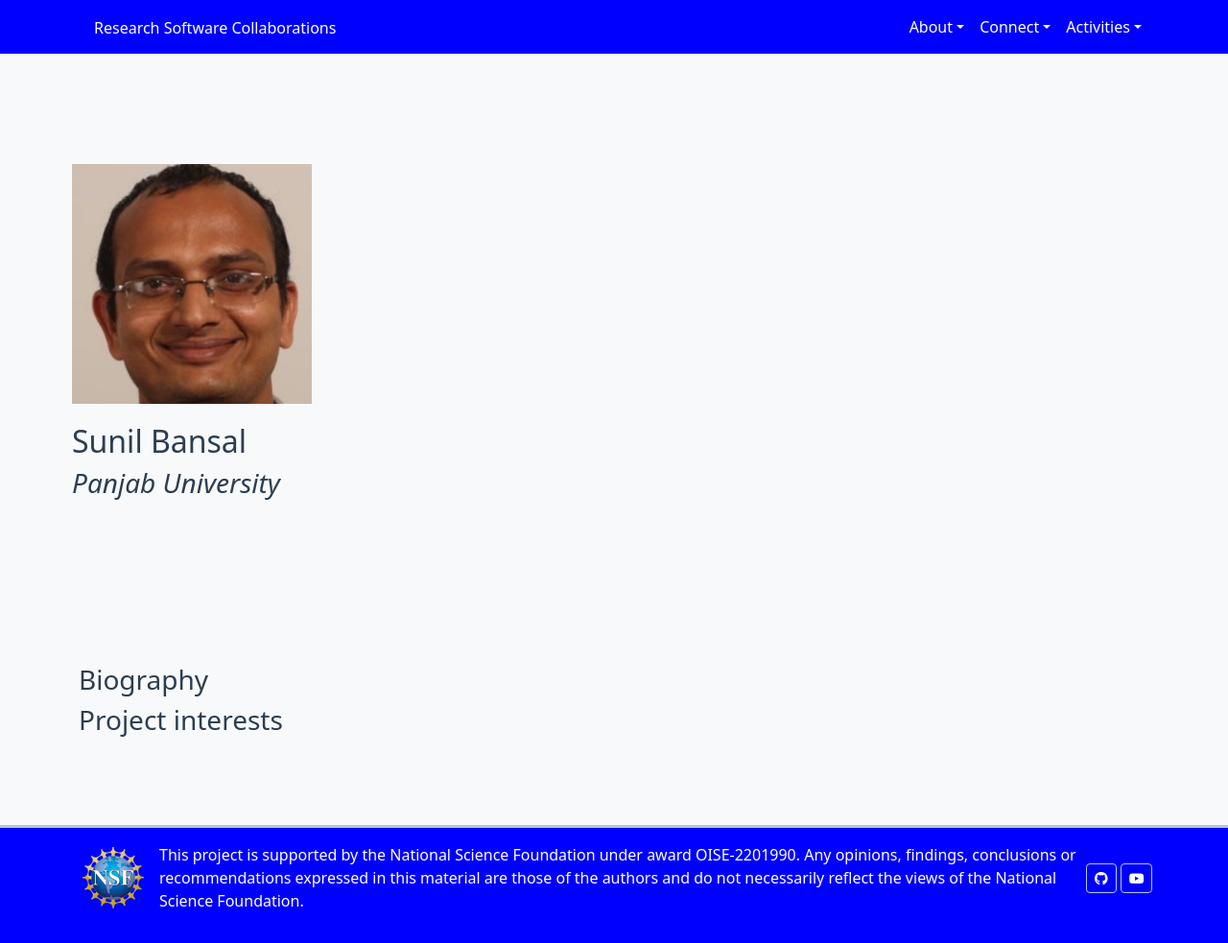
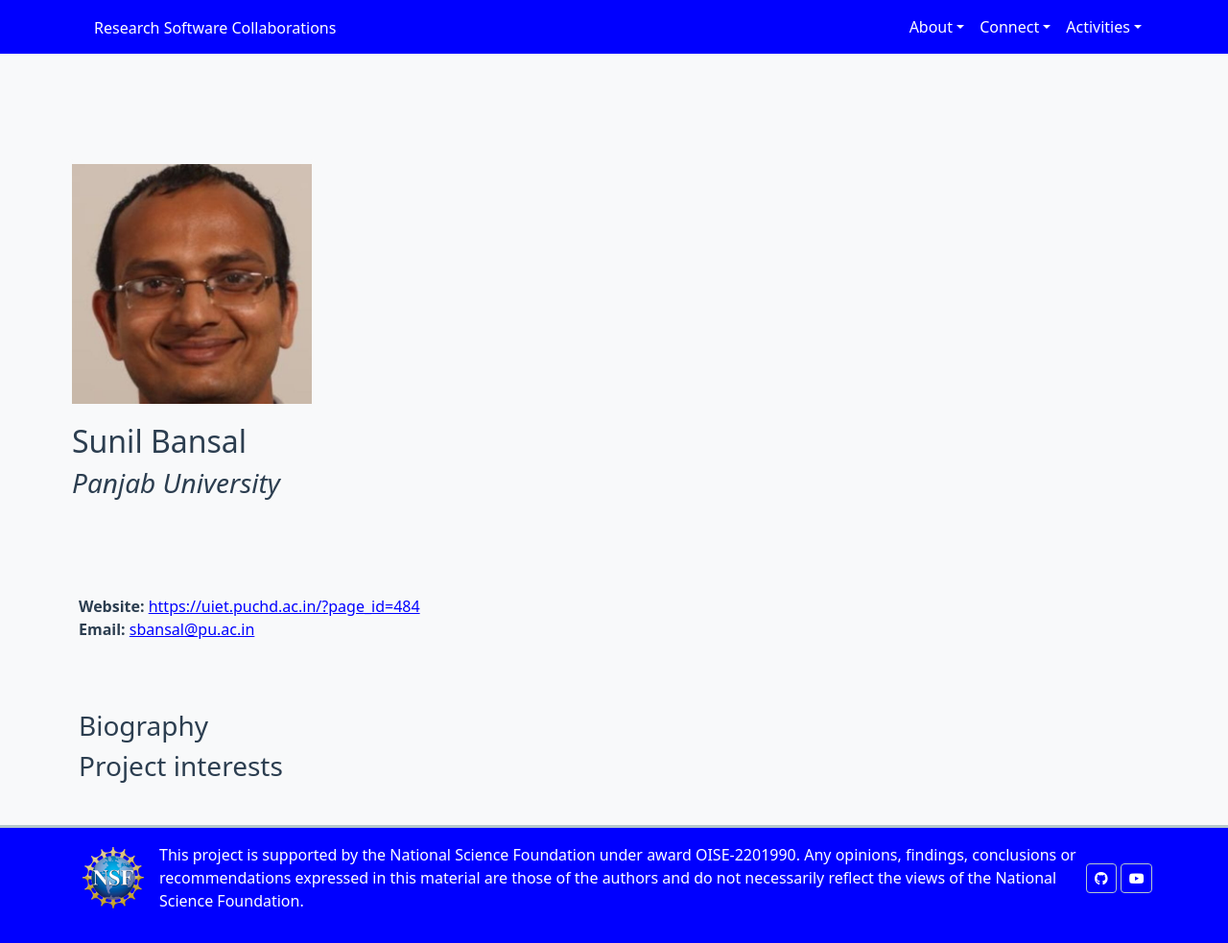
Before and after one commit to research-software-collaborations/research-software-collaborations.github.io, a Jekyll site: the page built from _collaborators/sunil-bansal.md, in a window 1280 px wide and 983 px high. Shown: the whole window at 96% size. Built offline with Jekyll 4.4.1, drawn with Linux system fonts in a browser that asks for light colours; cached includes are drawn as plain includes.

Commit message:
add some info

```diff
--- a/_collaborators/sunil-bansal.md
+++ b/_collaborators/sunil-bansal.md
@@ -3,12 +3,12 @@ layout: collaborator
 active: true
 name: Sunil Bansal
 institution: Panjab University
-e-mail:
+e-mail: sbansal@pu.ac.in
 github-username:
 photo: "/assets/images/team/Sunil-Bansal.jpg"
 shortname: sunil-bansal
-title:
-website:
+title: Assistant Professor
+website: https://uiet.puchd.ac.in/?page_id=484
 networks:
   - cms
   - india-cms
```
